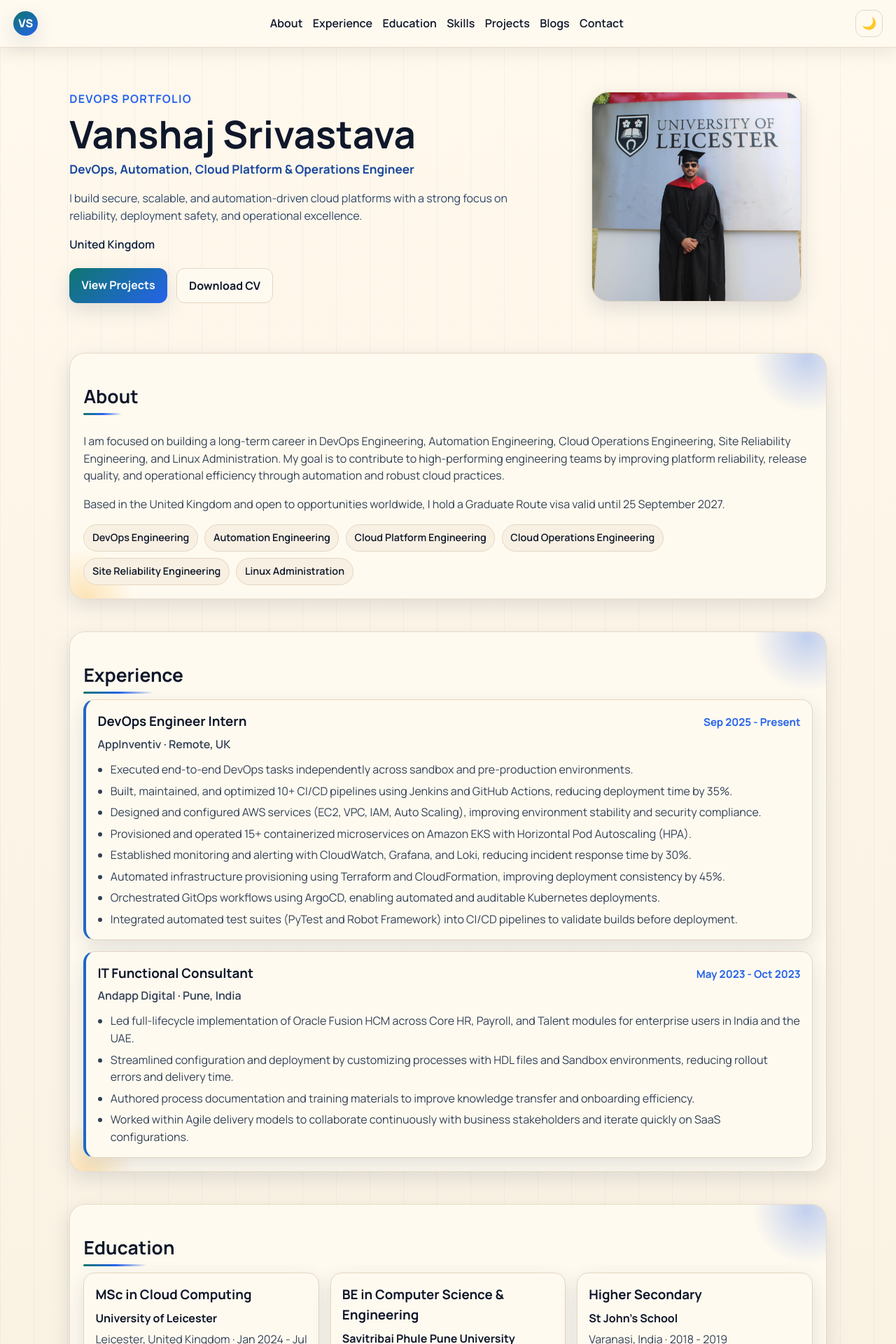
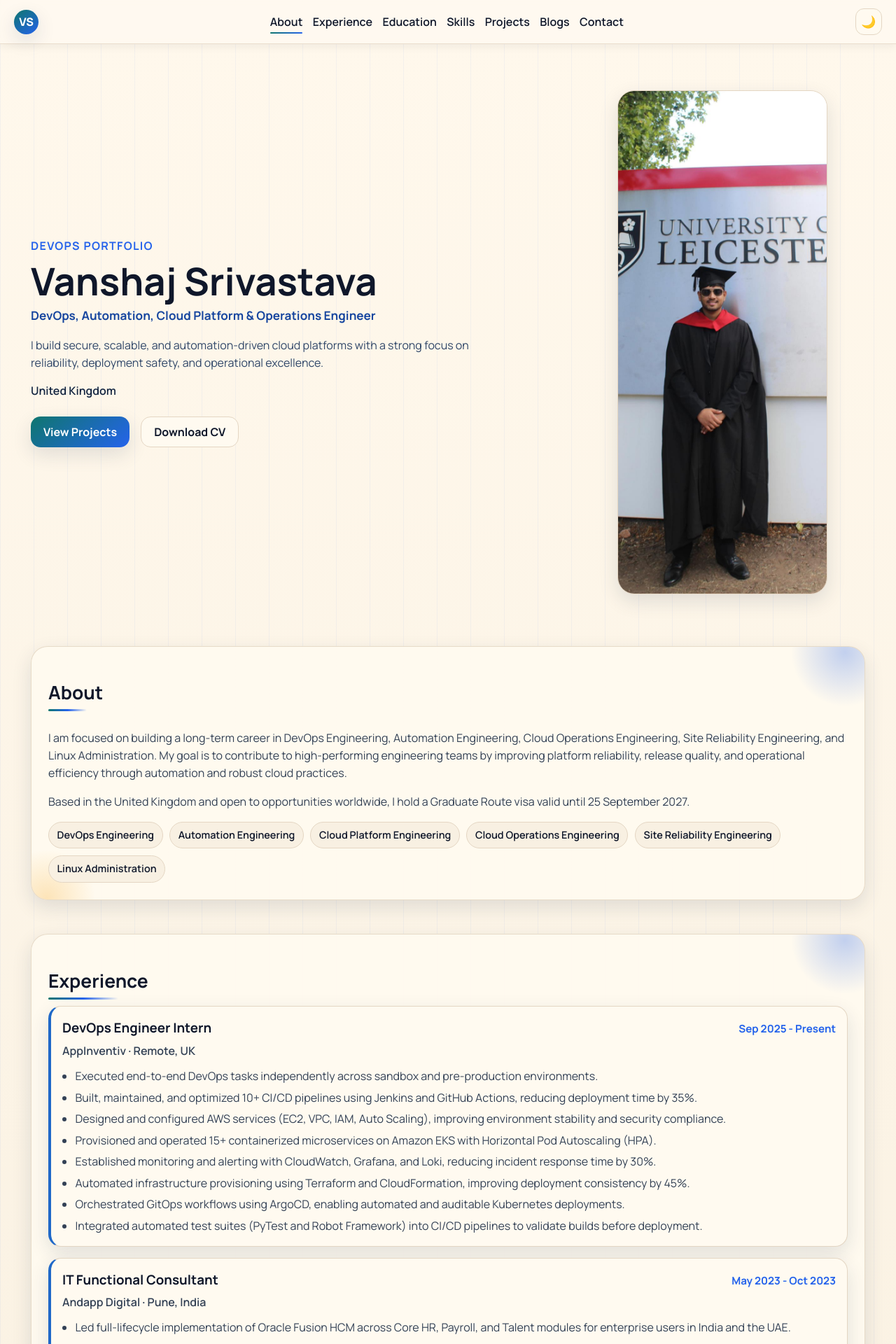
Before and after one commit to Vanshajsrivastava/react-frontend, a React (Create React App) app: page / in a window 1280 px wide. Shown: the top 1920 px of the page at 70% size. Built offline with nearby package versions, Linux system fonts and the light colour scheme.

Commit message:
Refactor portfolio UI with modern responsive styling (content unchanged)

```diff
--- a/src/App.css
+++ b/src/App.css
@@ -1,4 +1,10 @@
 :root {
+  --container-max: 1240px;
+  --space-1: 8px;
+  --space-2: 16px;
+  --space-3: 24px;
+  --space-4: 32px;
+  --space-5: 40px;
   --bg: #f6efe3;
   --surface: #fffaf0;
   --surface-soft: #f8f0e2;
@@ -73,11 +79,17 @@ body {
   align-items: center;
   justify-content: space-between;
   gap: 1rem;
-  padding: 0.9rem 1.2rem;
+  padding: 12px 20px;
   border-bottom: 1px solid color-mix(in srgb, var(--border) 78%, transparent);
+  background: color-mix(in srgb, var(--surface) 86%, transparent);
+  backdrop-filter: blur(10px);
+  box-shadow: 0 4px 12px color-mix(in srgb, var(--text) 6%, transparent);
+  transition: background 180ms ease, box-shadow 180ms ease, border-color 180ms ease;
+}
+
+.topbar.is-scrolled {
   background: color-mix(in srgb, var(--surface) 92%, transparent);
-  backdrop-filter: blur(10px);
-  box-shadow: 0 8px 24px color-mix(in srgb, var(--text) 8%, transparent);
+  box-shadow: 0 10px 30px color-mix(in srgb, var(--text) 11%, transparent);
 }
 
 .brand {
@@ -119,6 +131,10 @@ body {
   width: 100%;
 }
 
+.topbar nav a.active::after {
+  width: 100%;
+}
+
 .topbar nav a,
 .contact-links a,
 .project-card a {
@@ -154,14 +170,14 @@ body {
 }
 
 main {
-  max-width: 1120px;
+  max-width: var(--container-max);
   margin: 0 auto;
-  padding: 1.2rem;
+  padding: var(--space-3);
 }
 
 .hero {
   position: relative;
-  padding: 2.6rem 0 1.6rem;
+  padding: var(--space-5) 0 var(--space-4);
 }
 
 :root:not([data-theme="dark"]) .hero {
@@ -182,7 +198,7 @@ main {
   display: grid;
   grid-template-columns: 1.3fr 0.7fr;
   align-items: center;
-  gap: 1.2rem;
+  gap: var(--space-3);
 }
 
 .hero-content {
@@ -202,6 +218,12 @@ main {
   border: 1px solid var(--border);
   box-shadow: var(--shadow);
   background: var(--surface);
+  transition: transform 220ms ease, box-shadow 220ms ease;
+}
+
+.hero-photo:hover {
+  transform: scale(1.02);
+  box-shadow: 0 18px 44px color-mix(in srgb, var(--accent-2) 16%, rgba(2, 8, 23, 0.25));
 }
 
 .eyebrow {
@@ -213,7 +235,7 @@ main {
 }
 
 .hero h1 {
-  margin: 0.5rem 0;
+  margin: var(--space-1) 0;
   font-size: clamp(2rem, 4.9vw, 3.4rem);
   line-height: 1.08;
 }
@@ -270,15 +292,20 @@ main {
 .hero-cta {
   display: flex;
   flex-wrap: wrap;
-  gap: 0.8rem;
-  margin-top: 1.35rem;
+  gap: var(--space-2);
+  margin-top: var(--space-3);
 }
 
 .btn {
   text-decoration: none;
-  border-radius: 12px;
-  padding: 0.72rem 1.08rem;
+  border-radius: 14px;
+  padding: 12px 18px;
   font-weight: 700;
+  line-height: 1;
+  min-height: 44px;
+  display: inline-flex;
+  align-items: center;
+  justify-content: center;
   transition: transform 170ms ease, box-shadow 170ms ease, border-color 170ms ease;
 }
 
@@ -304,15 +331,15 @@ main {
 }
 
 .section {
-  margin-top: 2.85rem;
+  margin-top: 48px;
 }
 
 .island {
   position: relative;
   background: color-mix(in srgb, var(--surface) 95%, transparent);
   border: 1px solid color-mix(in srgb, var(--border) 88%, transparent);
-  border-radius: 22px;
-  padding: 1.2rem;
+  border-radius: 24px;
+  padding: var(--space-3);
   box-shadow: var(--shadow);
   overflow: hidden;
 }
@@ -348,7 +375,7 @@ main {
 }
 
 .section h2 {
-  margin-bottom: 0.92rem;
+  margin-bottom: var(--space-2);
   font-size: 1.65rem;
   display: inline-block;
   position: relative;
@@ -370,7 +397,7 @@ main {
 }
 
 .focus-grid {
-  margin-top: 1rem;
+  margin-top: var(--space-2);
   display: flex;
   gap: 0.6rem;
   flex-wrap: wrap;
@@ -388,20 +415,20 @@ main {
 
 .experience-list {
   display: grid;
-  gap: 1rem;
+  gap: var(--space-2);
 }
 
 .education-list {
   display: grid;
   grid-template-columns: repeat(3, minmax(0, 1fr));
-  gap: 1rem;
+  gap: var(--space-2);
 }
 
 .education-card {
   border: 1px solid var(--border);
   background: var(--surface);
-  border-radius: 16px;
-  padding: 1rem;
+  border-radius: 18px;
+  padding: var(--space-2);
   box-shadow: var(--shadow);
   transition: transform 170ms ease, box-shadow 170ms ease;
 }
@@ -440,8 +467,8 @@ main {
 .experience-card {
   border: 1px solid var(--border);
   background: var(--surface);
-  border-radius: 16px;
-  padding: 1rem;
+  border-radius: 18px;
+  padding: var(--space-2);
   box-shadow: var(--shadow);
   border-left: 4px solid color-mix(in srgb, var(--accent-2) 72%, var(--accent));
   transition: transform 170ms ease, box-shadow 170ms ease;
@@ -489,7 +516,7 @@ main {
 .project-grid {
   display: grid;
   grid-template-columns: repeat(2, minmax(0, 1fr));
-  gap: 1rem;
+  gap: var(--space-2);
 }
 
 .skills-grid {
@@ -500,8 +527,8 @@ main {
 .project-card {
   border: 1px solid var(--border);
   background: var(--surface);
-  border-radius: 16px;
-  padding: 1rem;
+  border-radius: 18px;
+  padding: var(--space-2);
   box-shadow: var(--shadow);
   transition: transform 170ms ease, box-shadow 170ms ease;
 }
@@ -529,19 +556,20 @@ main {
 }
 
 .skill-dropdown {
-  padding: 0.85rem 0.95rem;
+  padding: 12px 14px;
 }
 
 .skill-summary {
-  list-style: none;
+  width: 100%;
+  border: none;
+  background: transparent;
   display: flex;
   align-items: center;
   justify-content: space-between;
   cursor: pointer;
-}
-
-.skill-summary::-webkit-details-marker {
-  display: none;
+  text-align: left;
+  padding: 0;
+  margin: 0;
 }
 
 .skill-summary h3 {
@@ -553,16 +581,27 @@ main {
   color: var(--accent-2);
 }
 
-.skill-dropdown[open] .skill-chevron {
+.skill-summary[aria-expanded="true"] .skill-chevron {
   transform: rotate(180deg);
 }
 
-.skill-dropdown ul {
-  margin-top: 0.7rem;
+.skill-list {
+  margin: 0;
   padding-left: 0;
   list-style: none;
   display: grid;
-  gap: 0.55rem;
+  gap: 0;
+  max-height: 0;
+  opacity: 0;
+  overflow: hidden;
+  transition: max-height 220ms ease, opacity 160ms ease, margin-top 220ms ease, gap 220ms ease;
+}
+
+.skill-list.open {
+  margin-top: 12px;
+  max-height: 1200px;
+  opacity: 1;
+  gap: 10px;
 }
 
 .skill-item {
@@ -592,6 +631,12 @@ main {
   color: var(--muted);
 }
 
+.project-card {
+  display: flex;
+  flex-direction: column;
+  gap: 2px;
+}
+
 .project-card a {
   display: inline-block;
   margin-top: 0.2rem;
@@ -616,8 +661,8 @@ main {
 .project-links {
   display: flex;
   flex-wrap: wrap;
-  gap: 0.75rem;
-  margin-top: 0.2rem;
+  gap: 12px;
+  margin-top: 8px;
 }
 
 .infra-chip-row {
@@ -842,7 +887,7 @@ main {
 
 .contact-links {
   display: flex;
-  gap: 0.95rem;
+  gap: var(--space-2);
   flex-wrap: wrap;
 }
 
@@ -893,6 +938,7 @@ footer {
 
   .hero-grid {
     grid-template-columns: 1fr;
+    gap: var(--space-2);
   }
 
   .hero-photo {
@@ -912,7 +958,7 @@ footer {
 
 @media (max-width: 480px) {
   main {
-    padding: 0.95rem;
+    padding: var(--space-2);
   }
 
   .hero {
--- a/src/App.js
+++ b/src/App.js
@@ -316,6 +316,16 @@ const infraFlow = [
   "Amazon EKS",
 ];
 
+const navLinks = [
+  { id: "about", label: "About" },
+  { id: "experience", label: "Experience" },
+  { id: "education", label: "Education" },
+  { id: "skills", label: "Skills" },
+  { id: "projects", label: "Projects" },
+  { id: "blogs", label: "Blogs" },
+  { id: "contact", label: "Contact" },
+];
+
 const infraHighlights = [
   {
     title: "Runtime Architecture",
@@ -358,6 +368,11 @@ const infraHighlights = [
 function App() {
   const [theme, setTheme] = useState("light");
   const [infraOpen, setInfraOpen] = useState(false);
+  const [isScrolled, setIsScrolled] = useState(false);
+  const [activeSection, setActiveSection] = useState("about");
+  const [openSkills, setOpenSkills] = useState(() =>
+    Object.fromEntries(skillGroups.map((group) => [group.title, false]))
+  );
 
   useEffect(() => {
     const stored = localStorage.getItem("theme");
@@ -387,23 +402,56 @@ function App() {
     return () => observer.disconnect();
   }, []);
 
+  useEffect(() => {
+    const handleScroll = () => setIsScrolled(window.scrollY > 10);
+    handleScroll();
+    window.addEventListener("scroll", handleScroll, { passive: true });
+    return () => window.removeEventListener("scroll", handleScroll);
+  }, []);
+
+  useEffect(() => {
+    const sections = navLinks
+      .map((link) => document.getElementById(link.id))
+      .filter(Boolean);
+
+    if (!sections.length) return undefined;
+
+    const observer = new IntersectionObserver(
+      (entries) => {
+        const visible = entries
+          .filter((entry) => entry.isIntersecting)
+          .sort((a, b) => b.intersectionRatio - a.intersectionRatio);
+        if (visible[0]?.target?.id) setActiveSection(visible[0].target.id);
+      },
+      {
+        threshold: [0.2, 0.4, 0.6],
+        rootMargin: "-20% 0px -45% 0px",
+      }
+    );
+
+    sections.forEach((section) => observer.observe(section));
+    return () => observer.disconnect();
+  }, []);
+
   const year = useMemo(() => new Date().getFullYear(), []);
 
   return (
     <div className="app-shell">
-      <header className="topbar">
+      <header className={`topbar ${isScrolled ? "is-scrolled" : ""}`}>
         <a className="brand" href="#home">
           VS
         </a>
 
         <nav aria-label="Primary">
-          <a href="#about">About</a>
-          <a href="#experience">Experience</a>
-          <a href="#education">Education</a>
-          <a href="#skills">Skills</a>
-          <a href="#projects">Projects</a>
-          <a href="#blogs">Blogs</a>
-          <a href="#contact">Contact</a>
+          {navLinks.map((item) => (
+            <a
+              key={item.id}
+              href={`#${item.id}`}
+              className={activeSection === item.id ? "active" : ""}
+            >
+              {item.label}
+            </a>
+          ))}
         </nav>
 
         <button
@@ -441,6 +489,10 @@ function App() {
                 className="hero-photo"
                 src="/profile-photo.jpg?v=2"
                 alt="Vanshaj Srivastava"
+                loading="lazy"
+                decoding="async"
+                width="720"
+                height="720"
                 onError={(e) => {
                   e.currentTarget.onerror = null;
                   e.currentTarget.src = "/profile-placeholder.svg";
@@ -514,12 +566,22 @@ function App() {
           <h2>Skills</h2>
           <div className="skills-grid">
             {skillGroups.map((group) => (
-              <details className="skill-card skill-dropdown" key={group.title}>
-                <summary className="skill-summary">
+              <article className="skill-card skill-dropdown" key={group.title}>
+                <button
+                  type="button"
+                  className="skill-summary"
+                  aria-expanded={openSkills[group.title]}
+                  onClick={() =>
+                    setOpenSkills((prev) => ({
+                      ...prev,
+                      [group.title]: !prev[group.title],
+                    }))
+                  }
+                >
                   <h3>{group.title}</h3>
                   <IoChevronDown className="skill-chevron" aria-hidden="true" />
-                </summary>
-                <ul>
+                </button>
+                <ul className={`skill-list ${openSkills[group.title] ? "open" : ""}`}>
                   {group.items.map((item) => (
                     <li key={item} className="skill-item">
                       {(() => {
@@ -536,7 +598,7 @@ function App() {
                     </li>
                   ))}
                 </ul>
-              </details>
+              </article>
             ))}
           </div>
         </section>
```
